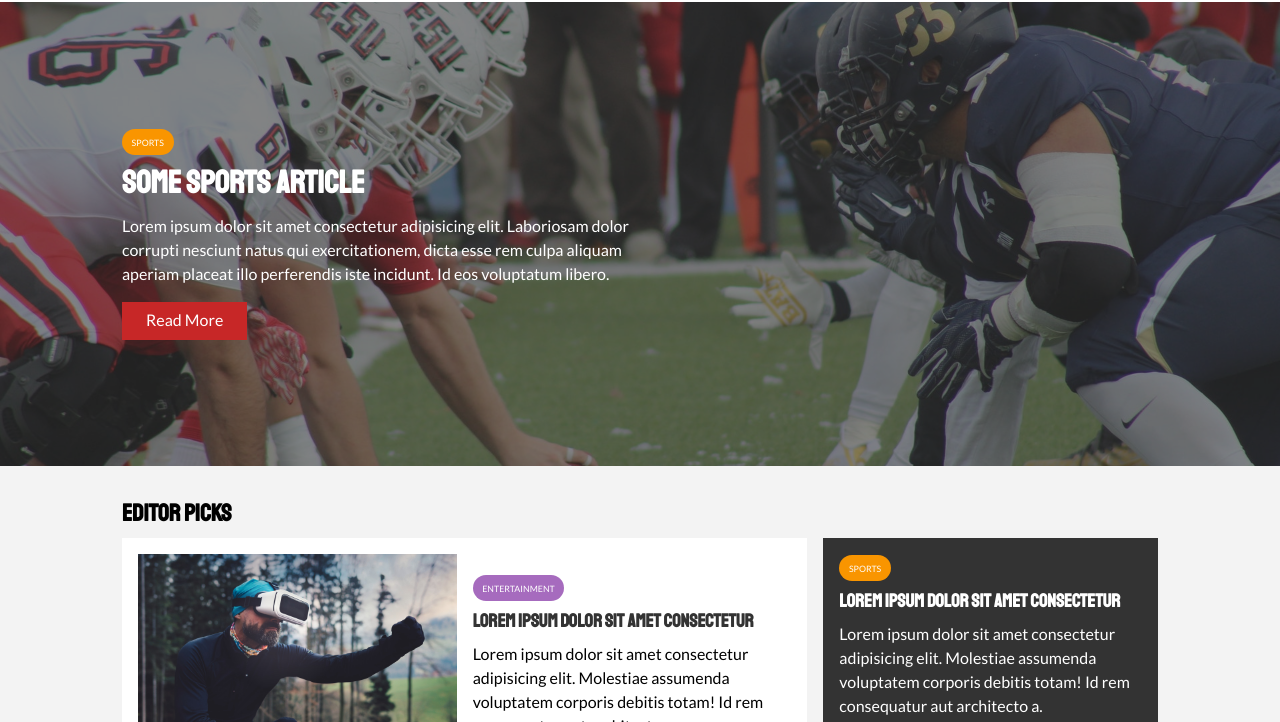
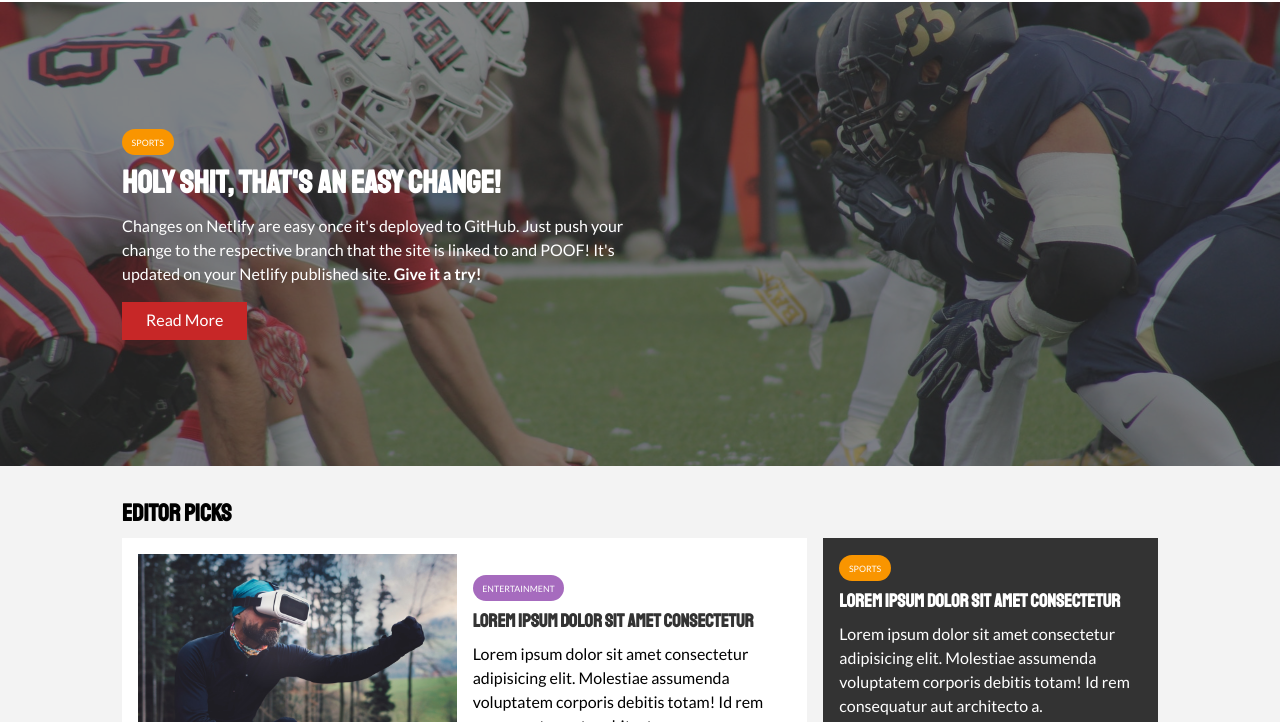
Before and after one commit to rob-kistner/modern-html-and-css, a plain HTML site: page index.html in a window 1280 px wide. Shown: the part 78-800 px from the top of the page. Drawn offline with Linux system fonts and the light colour scheme.

Commit message:
Changed the showcase text for fun

```diff
--- a/index.html
+++ b/index.html
@@ -37,8 +37,8 @@
           <div class="category category-sports">
             Sports
           </div>
-          <h1>Some Sports Article</h1>
-          <p>Lorem ipsum dolor sit amet consectetur adipisicing elit. Laboriosam dolor corrupti nesciunt natus qui exercitationem, dicta esse rem culpa aliquam aperiam placeat illo perferendis iste incidunt. Id eos voluptatum libero.</p>
+          <h1>Holy shit, that's an easy change!</h1>
+          <p>Changes on Netlify are easy once it's deployed to GitHub. Just push your change to the respective branch that the site is linked to and POOF! It's updated on your Netlify published site. <strong>Give it a try!</strong></p>
           <a href="article.html" class="btn btn-primary">Read More</a>
         </div>
       </div>
```
